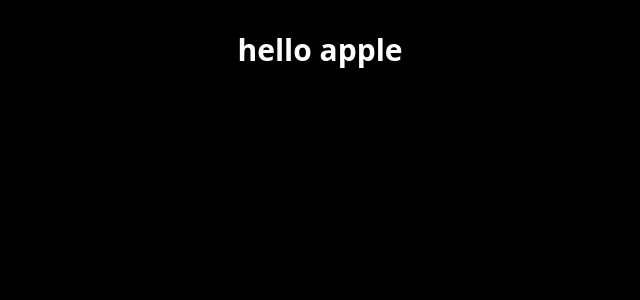
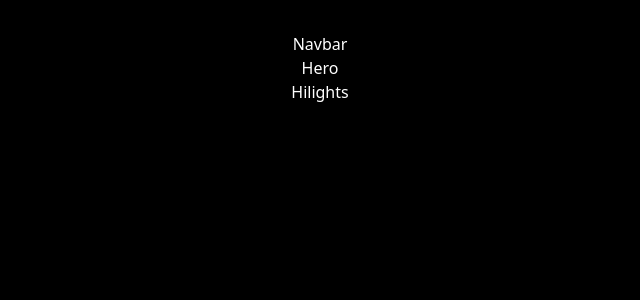
Before and after one commit to GMKrishna99/apple_website, a React (Vite) app: page / in a window 1280 px wide. Shown: the top 300 px of the page, without its empty margins (320-960 px from the left). Built offline with nearby package versions, Linux system fonts and the light colour scheme.

Commit message:
chore : highlights spelling mistake

```diff
--- a/src/App.jsx
+++ b/src/App.jsx
@@ -1,7 +1,16 @@
 import "./App.css";
+import Hero from "./components/Hero";
+import Highlights from "./components/Highlights";
+import Navbar from "./components/Navbar";
 
 const App = () => {
-  return <h1 className="text-3xl font-bold">hello apple</h1>;
+  return (
+    <main className="bg-black">
+      <Navbar />
+      <Hero />
+      <Highlights />
+    </main>
+  );
 };
 
 export default App;
```
